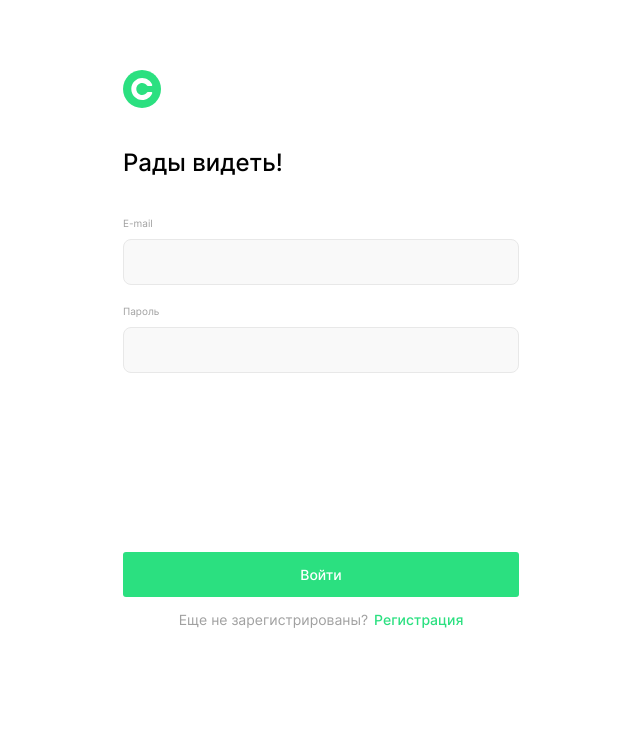
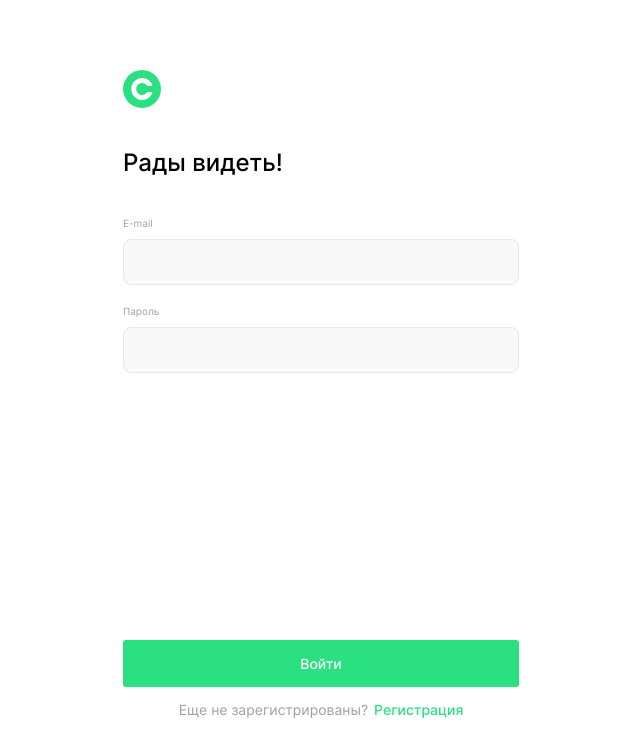
Before and after one commit to tomat1990yandex/movies-explorer-frontend, a React (Create React App) app: page /signin in a window 1280 px wide. Shown: the top 756 px of the page, without its empty margins (319-959 px from the left). Built offline with nearby package versions, Linux system fonts and the light colour scheme.

Commit message:
fix adaptive

```diff
--- a/src/components/Form/Form.css
+++ b/src/components/Form/Form.css
@@ -60,6 +60,19 @@
   line-height: 14px;
 }
 
+@media screen and (min-width: 300px) {
+  .form__spacer {
+    margin: 110px;
+  }
+
+  .form__button {
+    margin-top: 137px;
+    font-size: 12px;
+    line-height: 15px;
+    padding: 15px 0;
+  }
+}
+
 @media screen and (min-width: 717px) {
   .form {
     /*padding-bottom: 232px;*/
--- a/src/components/Navigation/Navigation.css
+++ b/src/components/Navigation/Navigation.css
@@ -57,6 +57,7 @@
 .navigation__link:hover, .navigation__close-button:hover {
   opacity: 0.7;
 }
+
 .navigation__link_is-active:last-of-type {
   font-weight: 500;
   border-bottom: 2px #000000 solid;
@@ -114,6 +115,21 @@
   filter: drop-shadow(0px 4px 4px rgba(0, 0, 0, 0.25));
 }
 
+@media screen and (min-width: 300px){
+  .navigation__account {
+    margin: 0 1px 0 93px;
+  }
+
+  .navigation__close-button {
+    top: 12px;
+    right: 12px;
+  }
+
+  .navigation__link_is-active:last-of-type {
+    padding-bottom: 8px;
+  }
+}
+
 @media screen and (min-width: 450px){
   .navigation {
     padding-top: 159px;
--- a/src/components/NotFoundPage/NotFoundPage.css
+++ b/src/components/NotFoundPage/NotFoundPage.css
@@ -41,6 +41,12 @@
   opacity: 0.7;
 }
 
+@media screen and (min-width: 300px) {
+  .not-found-page__go-back-link {
+    padding: 102px 0 0;
+  }
+}
+
 @media screen and (min-width: 717px) {
   .not-found-page {
     padding: 408px 184px 222px;
--- a/src/components/Profile/Profile.css
+++ b/src/components/Profile/Profile.css
@@ -99,6 +99,12 @@
   color: #FF3055;
 }
 
+@media screen and (min-width: 300px) {
+  .profile__form-actions {
+    padding-top: 361px;
+  }
+}
+
 @media screen and (min-width: 560px) {
   .account__title {
     padding-top: 236px;
--- a/src/components/Register/Register.css
+++ b/src/components/Register/Register.css
@@ -18,6 +18,12 @@
   margin: 0;
   padding: 50px 0 80px;
   max-width: 396px;
+}
+
+@media screen and (min-width: 300px) {
+  .register__title {
+    padding: 47px 0 80px;
+  }
 }
 
 @media screen and (min-width: 517px) {
```
